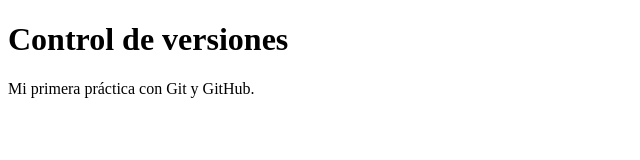
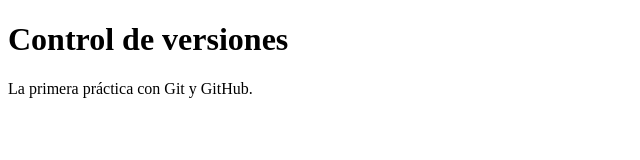
Before and after one commit to LisY2004/practica-git, a plain HTML site: page index.html in a window 1280 px wide. Shown: the full height of the page, 0-640 px from the left. Drawn offline with Linux system fonts and the light colour scheme.

```diff
--- a/index.html
+++ b/index.html
@@ -6,6 +6,6 @@
 </head>
 <body>
     <h1>Control de versiones</h1>
-    <p>Mi primera práctica con Git y GitHub.</p>
+    <p>La primera práctica con Git y GitHub.</p>
 </body>
 </html>
```
